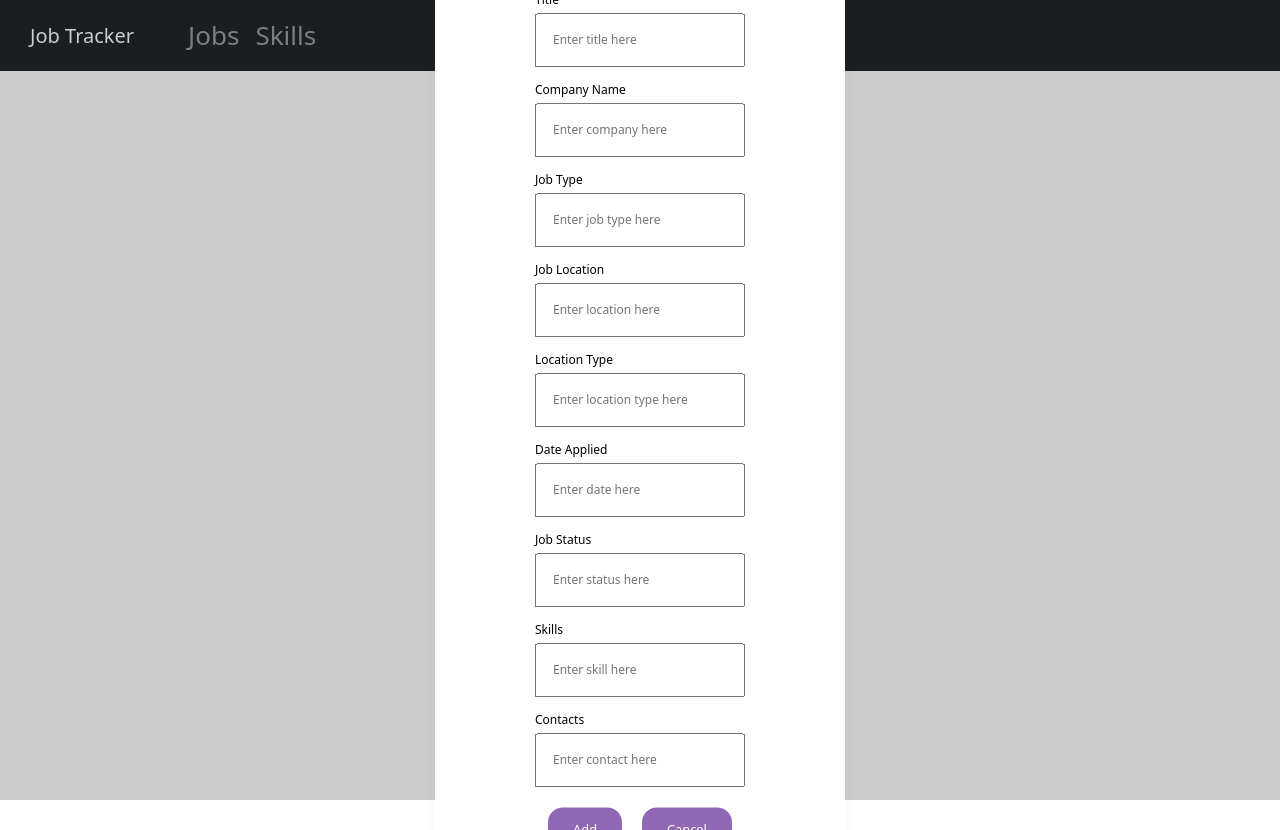
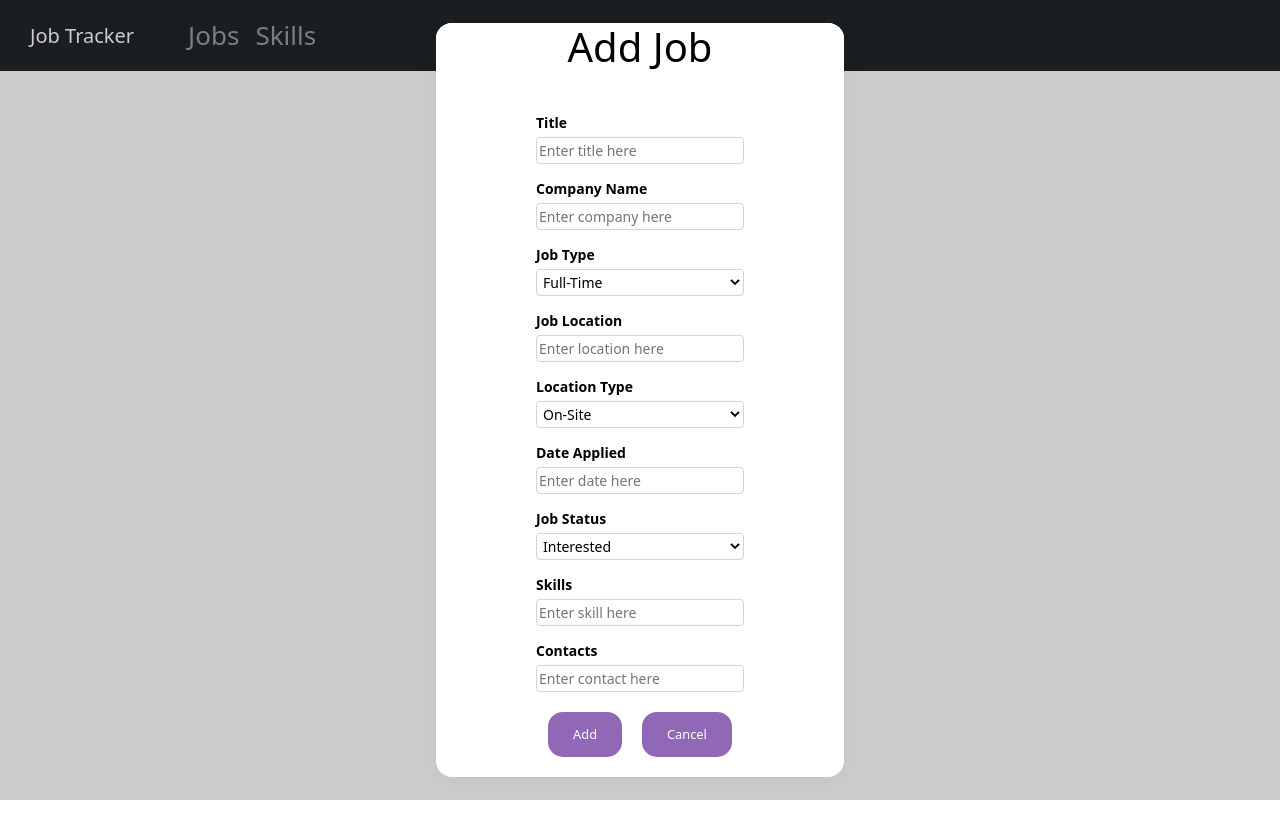
Before and after one commit to repaolucci/Capstone-Job-Tracker, a React (Create React App) app in the folder frontend/: page /add-job in a window 1280 px wide. Built offline with nearby package versions, Linux system fonts and the light colour scheme.

Commit message:
Updated CSS and Form HTML on AddJob Modal

```diff
--- a/frontend/src/components/Modal/AddJob.js
+++ b/frontend/src/components/Modal/AddJob.js
@@ -54,12 +54,15 @@ export const AddJob = ({ setIsOpen }) => {
             <h1>Add Job</h1>
           </div>
 
+          <form>
             <div className={styles.modalContent}>
-            <label className={styles.label} for="title">
+
+              <div className={styles.jobFormInputGroup}>
+                <label className={styles.jobFormLabel} for="title">
                   Title
                 </label>
                 <input
-              className={styles.input}
+                  className={styles.jobFormInput}
                   type="text"
                   name="title"
                   id="title"
@@ -67,97 +70,133 @@ export const AddJob = ({ setIsOpen }) => {
                   placeholder="Enter title here"
                   onChange={(e) => setTitle(e.target.value)}
                 />
+              </div>
 
-            <label className={styles.label} for="title">
+              <div className={styles.jobFormInputGroup}>
+                <label className={styles.jobFormLabel} for="companyName">
                   Company Name
                 </label>
                 <input
-              className={styles.input}
+                  className={styles.jobFormInput}
                   type="text"
                   placeholder="Enter company here"
                   value={companyName}
                   onChange={(e) => setCompany(e.target.value)}
                 />
+              </div>
 
-            <label className={styles.label} for="title">
+              <div className={styles.jobFormInputGroup}>
+                <label className={styles.jobFormLabel} for="jobType">
                   Job Type
                 </label>
-            <input
-              className={styles.input}
-              type="text"
-              placeholder="Enter job type here"
-              value={jobType}
+                <select
+                  className={styles.jobFormSelect}
+                  id="jobType"
+                  name="jobType"
                   onChange={(e) => setJobType(e.target.value)}
-            />
+                >
+                  <option value="Full-Time">Full-Time</option>
+                  <option value="Part-Time">Part-Time</option>
+                  <option value="Internship">Internship</option>
+                </select>
+              </div>
 
-            <label className={styles.label} for="title">
+              <div className={styles.jobFormInputGroup}>
+                <label className={styles.jobFormLabel} for="location">
                   Job Location
                 </label>
                 <input
-              className={styles.input}
+                  className={styles.jobFormInput}
                   type="text"
                   placeholder="Enter location here"
                   value={location}
                   onChange={(e) => setLocation(e.target.value)}
                 />
+              </div>
 
-            <label className={styles.label} for="title">
+              <div className={styles.jobFormInputGroup}>
+                <label className={styles.jobFormLabel} for="locationType">
                   Location Type
                 </label>
-            <input
-              className={styles.input}
-              type="text"
-              placeholder="Enter location type here"
-              value={locationType}
+                <select
+                  className={styles.jobFormSelect}
+                  id="locationType"
+                  name="locationType"
                   onChange={(e) => setLocationType(e.target.value)}
-            />
+                >
+                  <option value="On-Site">On-Site</option>
+                  <option value="Hybrid">Hybrid</option>
+                  <option value="Remote">Remote</option>
+                </select>
+              </div>
 
-            <label className={styles.label} for="title">
+              <div className={styles.jobFormInputGroup}>
+                <label className={styles.jobFormLabel} for="dateApplied">
                   Date Applied
                 </label>
                 <input
-              className={styles.input}
+                  className={styles.jobFormInput}
                   type="text"
                   placeholder="Enter date here"
                   value={dateApplied}
                   onChange={(e) => setDate(e.target.value)}
                 />
+              </div>
 
-            <label className={styles.label} for="title">
+              <div className={styles.jobFormInputGroup}>
+                <label className={styles.jobFormLabel} for="status">
                   Job Status
                 </label>
-            <input
-              className={styles.input}
-              type="text"
-              placeholder="Enter status here"
-              value={status}
+                <select
+                  className={styles.jobFormSelect}
+                  id="locationType"
+                  name="locationType"
                   onChange={(e) => setStatus(e.target.value)}
-            />
+                >
+                  <option value="Interested">Interested</option>
+                  <option value="Applied">Applied</option>
+                  <option value="Interviewed">Interviewed</option>
+                  <option value="Offer">Offer</option>
+                </select>
+              </div>
 
-            <label className={styles.label} for="title">
+              <div className={styles.jobFormInputGroup}>
+                <label className={styles.jobFormLabel} for="skills">
                   Skills
                 </label>
                 <input
-              className={styles.input}
+                  className={styles.jobFormInput}
                   type="text"
                   placeholder="Enter skill here"
                   value={skills}
                   onChange={(e) => setSkill(e.target.value)}
                 />
+              </div>
 
-            <label className={styles.label} for="title">
+              <div className={styles.jobFormInputGroup}>
+                <label className={styles.jobFormLabel} for="contacts">
                   Contacts
                 </label>
                 <input
-              className={styles.input}
+                  className={styles.jobFormInput}
                   type="text"
                   placeholder="Enter contact here"
                   value={contacts}
                   onChange={(e) => setContact(e.target.value)}
                 />
-            <button className={styles.addButton} onClick={addJob}>Add</button>
-            <button className={styles.closeButton} onClick={() => setIsOpen(false)}>Cancel</button>
               </div>
+
+              <button className={styles.addButton} onClick={addJob}>
+                Add
+              </button>
+              <button
+                className={styles.closeButton}
+                onClick={() => setIsOpen(false)}
+              >
+                Cancel
+              </button>
+            </div>
+          </form>
         </div>
       </div>
     </>
--- a/frontend/src/components/Modal/AddJob.module.css
+++ b/frontend/src/components/Modal/AddJob.module.css
@@ -25,7 +25,7 @@
 }
 
 .modalHeader {
-  height: 50px;
+  height: 75px;
   background: white;
   overflow: hidden;
   border-top-left-radius: 16px;
@@ -48,18 +48,36 @@
   text-align: center;
 }
 
-h1, .label{
+h1 {
   color: black;
+  margin: 20px;
 }
 
-.input {
+.inputGroup {
+  height: 75px;
   margin-bottom: 10px;
 }
 
+.jobFormSelect, .jobFormLabel, .jobFormInput{
+  display: block;
+  font-size: 14px;
+  background-color: transparent;
+  border: none;
+  box-sizing: border-box;
+  color:black;
+}
 
-.label, .input{
-  display: block;
-  font-size: 12px;
+.jobFormLabel {
+  font-weight: bold;
+}
+
+.jobFormSelect, .jobFormInput {
+  margin-bottom: 10px;
+  border: 1px solid lightgray;
+  background-color: white;
+  border-radius: 0.25rem;
+  width: 100%;
+  padding: 2px;
 }
 
 .addButton, .closeButton {
--- a/frontend/src/pages/Homepage.js
+++ b/frontend/src/pages/Homepage.js
@@ -1,5 +1,5 @@
 import React from "react";
-import { Link } from "react-router-dom";
+// import { Link } from "react-router-dom";
 import JobList from "../components/JobList";
 import { useState, useEffect } from "react";
 import { useHistory } from "react-router-dom";
```
Also changed, not shown: frontend/src/pages/AddJobPage.js (deleted, +0 -108 lines). Lines whose indentation alone changed are shown as unchanged.
